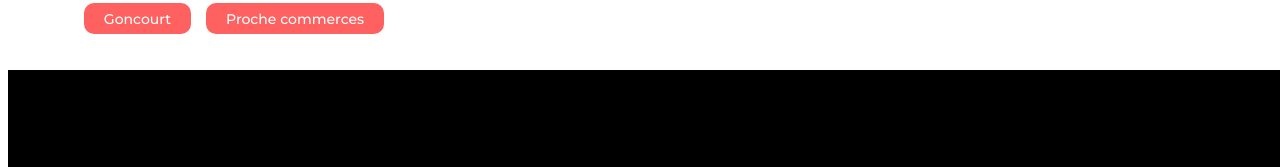
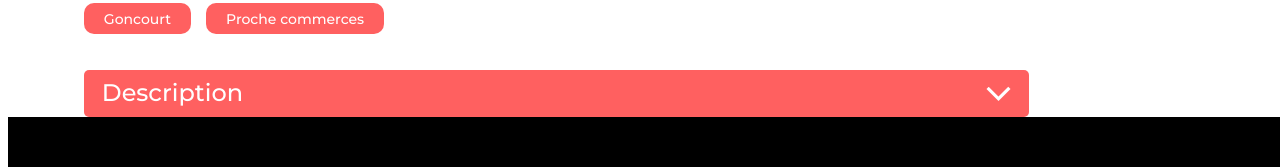
Before and after one commit to Soni-S31/P7-Kasa-OpenClassRooms, a React (Create React App) app: page /Logement/0979876d in a window 1280 px wide. Shown: the part 771-938 px from the top of the page. Built offline with nearby package versions, Linux system fonts and the light colour scheme.

Commit message:
collapse

```diff
--- a/src/pages/About/index.jsx
+++ b/src/pages/About/index.jsx
@@ -1,6 +1,6 @@
 import React from 'react'
 import BannerAbout from'../../assets/BannerAbout.png'
-import Collapse from '../../components/Collapse/collapseAbout';
+import Collapse from '../../components/Collapse/collapse';
 import './about.css'
 
 
--- a/src/pages/Logement/index.jsx
+++ b/src/pages/Logement/index.jsx
@@ -3,7 +3,7 @@ import './logement.css'
 import Carousel from "../../components/Carousel"
 import Rating from '../../components/Rating'
 import { useParams } from 'react-router-dom'
-
+import Collapse from '../../components/Collapse/collapse'
 
 
 function Logement () {
@@ -46,9 +46,16 @@ function Logement () {
           </div>
            </div>
           <div className='location_info'>
-            <div className='collapse_info' text={logement.description} id={"Description"} />
-            <div className='collapse_info' text={logement.equipements} id={"Equipements"} />
-          </div>
+            <div className='collapse_container'>
+                <Collapse
+                title= "Description"
+                content= {logement.description}
+                />
+            </div>
+
+
+            </div>
+
 
     </section>
   </main>
```
Also changed, not shown: src/pages/Logement/test.jsx (added, +10 -0 lines), src/components/Collapse/collapse.jsx (renamed from src/components/Collapse/collapseAbout.jsx), src/components/Collapse/collapseLogement.jsx (deleted).
